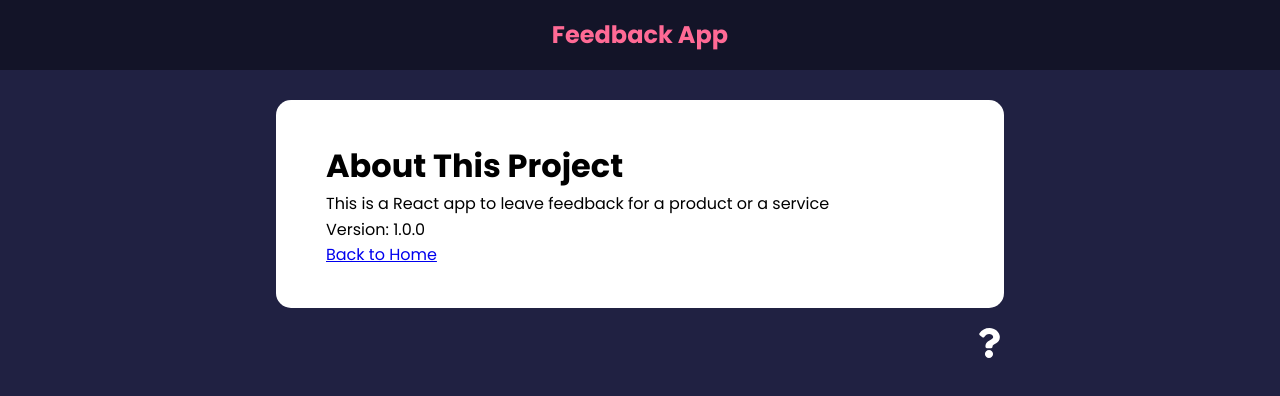
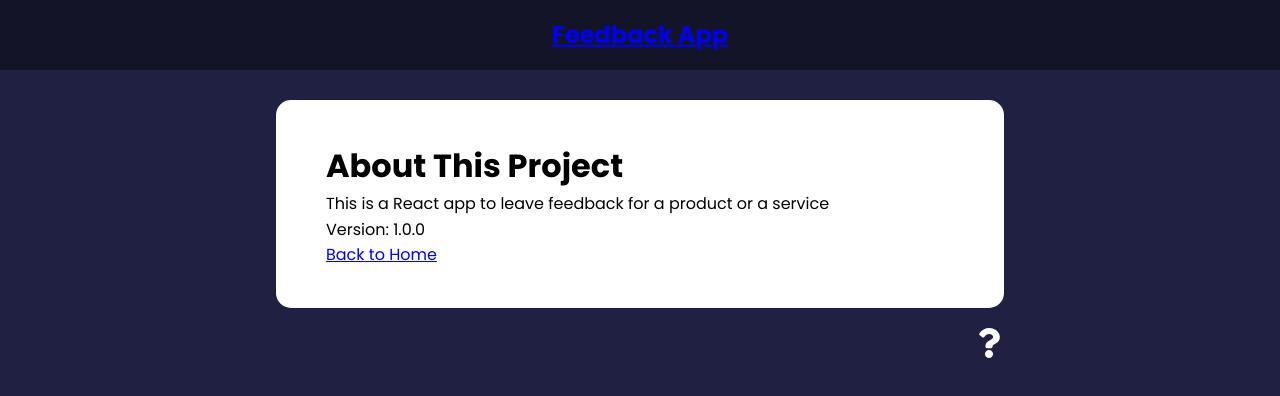
Before and after one commit to titasas/feedback-app, a React (Create React App) app in the folder feedback-app/: page /about in a window 1280 px wide. Shown: the top 396 px of the page. Built offline with nearby package versions, Linux system fonts and the light colour scheme.

Commit message:
Create context

```diff
--- a/feedback-app/src/App.js
+++ b/feedback-app/src/App.js
@@ -7,6 +7,7 @@ import { FeedbackData } from "./data/FeedbackData";
 import { FeedbackStats } from "./components/FeedbackStats";
 import { FeedbackForm } from "./components/FeedbackForm";
 import { AboutPage } from "./pages/AboutPage";
+import { FeedbackProvider } from "./context/FeedbackContext";
 import { AboutIconLink } from "./components/AboutIconLink";
 
 export function App() {
@@ -24,6 +25,7 @@ export function App() {
   };
 
   return (
+    <FeedbackProvider>
       <Router>
         <Header />
         <div className="container">
@@ -48,5 +50,6 @@ export function App() {
           <AboutIconLink />
         </div>
       </Router>
+    </FeedbackProvider>
   );
 }
--- a/feedback-app/src/Components/AboutIconLink.jsx
+++ b/feedback-app/src/Components/AboutIconLink.jsx
@@ -4,7 +4,11 @@ import { Link } from "react-router-dom";
 export function AboutIconLink() {
   return (
     <div className="about-link">
-      <Link to="/about">
+      <Link
+        to={{
+          pathname: "/about",
+        }}
+      >
         <FaQuestion size={30} />
       </Link>
     </div>
--- a/feedback-app/src/Components/Header.jsx
+++ b/feedback-app/src/Components/Header.jsx
@@ -1,4 +1,5 @@
 import PropTypes from "prop-types";
+import { Link } from "react-router-dom";
 
 export function Header({ text, bgColor, textColor }) {
   const headerStyles = { backgroundColor: bgColor, color: textColor };
@@ -6,7 +7,13 @@ export function Header({ text, bgColor, textColor }) {
   return (
     <header style={headerStyles}>
       <div className="container">
-        <h2>{text}</h2>
+        <Link
+          to={{
+            pathname: "/",
+          }}
+        >
+          <h2>{text}</h2>
+        </Link>
       </div>
     </header>
   );
--- /dev/null
+++ b/feedback-app/src/context/FeedbackContext.js
@@ -0,0 +1,22 @@
+import { createContext, useState } from "react";
+
+export const FeedbackContext = createContext();
+
+export const FeedbackProvider = ({ children }) => {
+  const [feedback, setFeedback] = useState([
+    {
+      id: 1,
+      text: "This item is from context",
+      rating: 10,
+    },
+  ]);
+  return (
+    <FeedbackContext.Provider
+      value={{
+        feedback: feedback,
+      }}
+    >
+      {children}
+    </FeedbackContext.Provider>
+  );
+};
```
Lines whose indentation alone changed are shown as unchanged.
